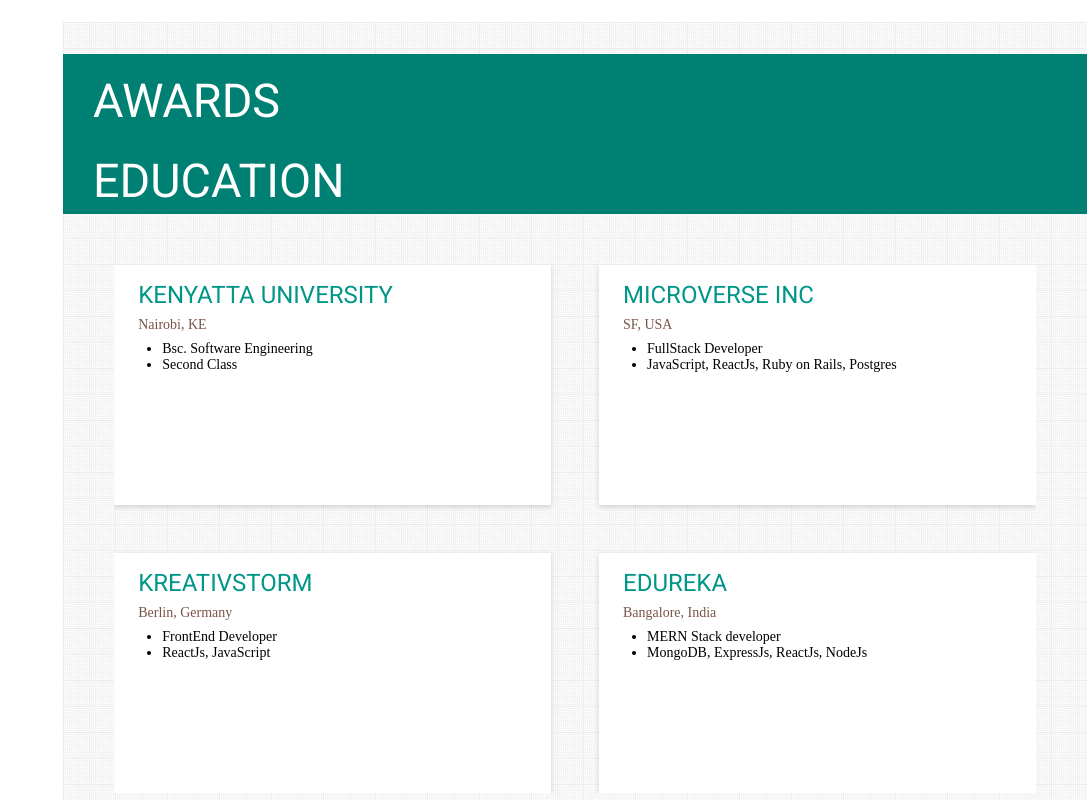
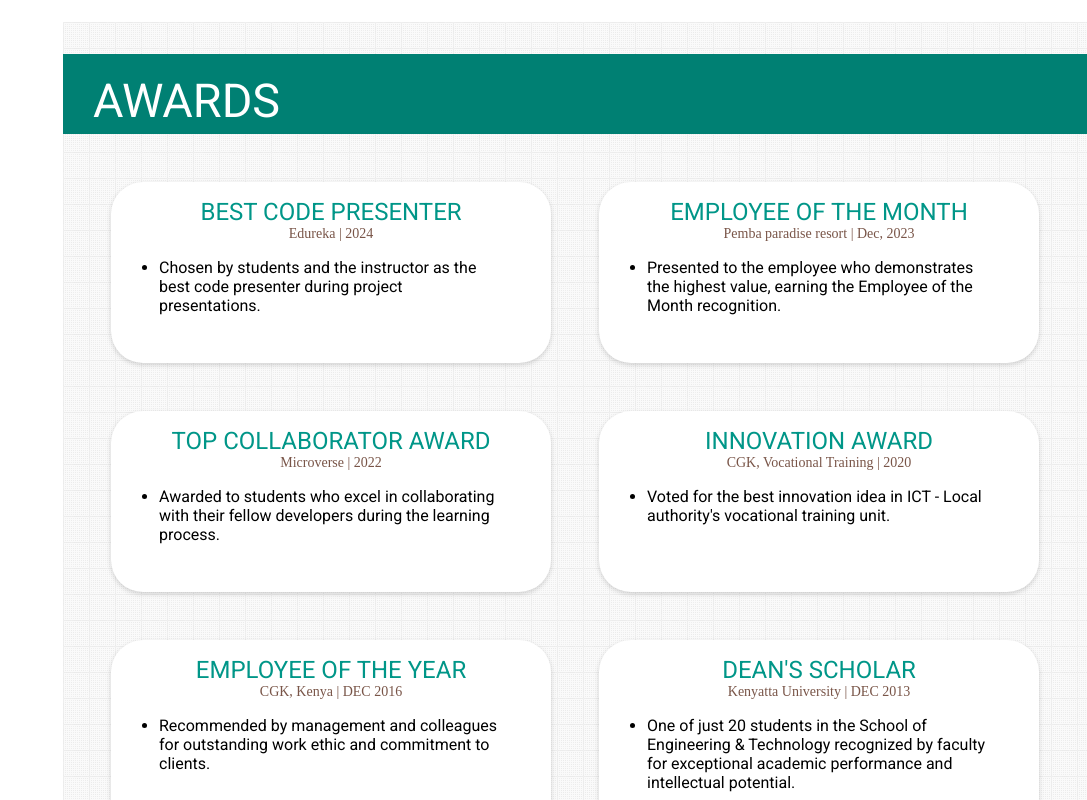
Before and after one commit to asnganje/professional-portoflio-v1, a React (Vite) app: page / in a window 1280 px wide. Shown: the part 3680-4480 px from the top of the page, without its empty margins (193-1280 px from the left). Built offline with nearby package versions, Linux system fonts and the light colour scheme.

Commit message:
Modify award component content

```diff
--- a/src/pages/Awards.jsx
+++ b/src/pages/Awards.jsx
@@ -1,8 +1,62 @@
 import { Header } from "../components";
+import { nanoid } from "nanoid";
+const data = [
+        {
+        id: nanoid(),
+        title: 'best code presenter',
+        location: 'Edureka | 2024',
+        desc:  'Chosen by students and the instructor as the best code presenter during project presentations.'
+        },
+        {
+        id: nanoid(),
+        title: 'Employee of the month',
+        location: 'Pemba paradise resort | Dec, 2023',
+        desc:  'Presented to the employee who demonstrates the highest value, earning the Employee of the Month recognition.'
+        },
+        {
+        id: nanoid(),
+        title: 'top collaborator award',
+        location: 'Microverse | 2022',
+        desc:  'Awarded to students who excel in collaborating with their fellow developers during the learning process.'
+        },
+	{
+        id: nanoid(),
+        title: 'INNOVATION AWARD',
+        location: 'CGK, Vocational Training | 2020',
+        desc:  'Voted for the best innovation idea in ICT - Local authority\'s vocational training unit.'
+        },
+	{
+	id: nanoid(),
+	title: 'Employee of the year',
+	location: 'CGK, Kenya | DEC 2016',
+	desc:  'Recommended by management and colleagues for outstanding work ethic and commitment to clients.'
+	},
+        {
+        id: nanoid(),
+        title: 'DEAN\'S SCHOLAR',
+        location: 'Kenyatta University | DEC 2013',
+        desc:  'One of just 20 students in the School of Engineering & Technology recognized by faculty for exceptional academic performance and intellectual potential.',
+        },
+]
+
 
 const Awards = () => {
     return <div className="award">
                 <Header title="Awards"/>
+                <div className="award-top-div">
+                {data.map((item)=> {
+				const {id, title, location, desc} = item
+				return(
+					<div key={id} className="div-award-item">
+						<h3>{title}</h3>
+						<p>{location}</p>
+						<ul>
+							<li>{desc}</li>
+						</ul>
+					</div>
+				)
+			})}
+		</div>
         </div>
 }
 
```
